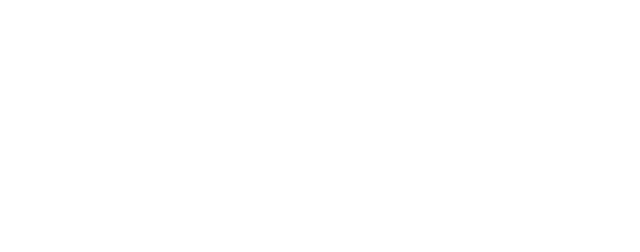
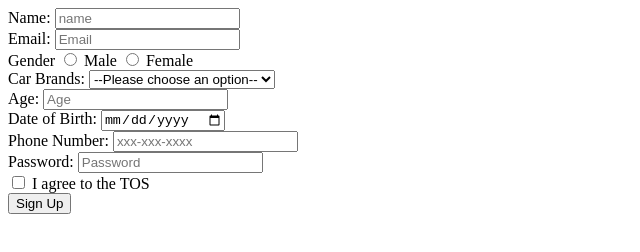
Before and after one commit to acciojob/signup-form-car-Poorva-Jain1, a website: page main.html in a window 1280 px wide. Shown: the whole page, without its empty margins (0-640 px from the left). Drawn offline with Linux system fonts and the light colour scheme.

Commit message:
created a submission

```diff
--- a/main.html
+++ b/main.html
@@ -8,6 +8,43 @@
 
 <body>
 	<!-- the entire body must be written by student -->
+	<form method="post">
+		<label for="name">Name:</label>
+		<input type="Text" id="name" placeholder="name" name="name" required>
+		<br>
+		<label for="email">Email:</label>
+		<input type="email" id="email" placeholder="Email" name="email">
+		<br>
+		<label>Gender</label>
+		<input type="radio" id="gender_m" name="gender" value="male" required>
+    <label for="gender_m">Male</label>
+    <input type="radio" id="gender_f" name="gender" value="female" required>
+    <label for="gender_f">Female</label><br>
+		<label for="cars">Car Brands:</label>
+    <select id="cars" name="cars" required>
+      <option value="">--Please choose an option--</option>
+      <option value="BMW">BMW</option>
+      <option value="Audi">Audi</option>
+      <option value="Mercedes">Mercedes</option>
+      <option value="Toyota">Toyota</option>
+    </select><br>
+		<label for="age">Age:</label>
+    <input type="number" id="age" name="age" placeholder="Age" required>
+		<br>
+		<label for="dob">Date of Birth:</label>
+    <input type="date" id="dob" name="dob" required>
+		<br>
+		 <label for="tel">Phone Number:</label>
+    <input type="tel" id="tel" name="tel" placeholder="xxx-xxx-xxxx">
+		<br>
+		<label for="password">Password:</label>
+    <input type="password" id="password" name="password" placeholder="Password" required>
+		<br>
+		<input type="checkbox" id="tos" name="tos" required>
+    <label for="tos">I agree to the TOS</label>
+		<br>
+		<button type="submit">Sign Up</button>
+	</form>
     <script type="text/javascript" src="./script.js">
 </script>
 
```
